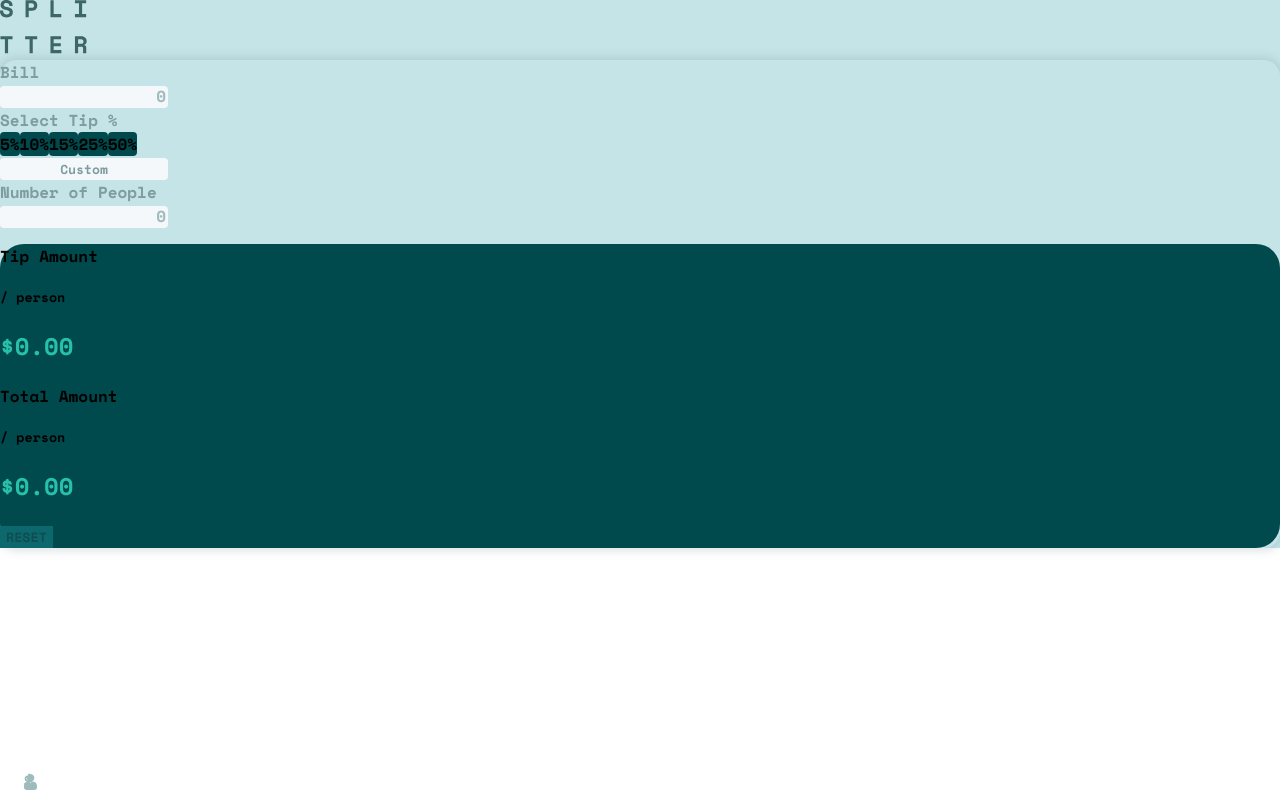
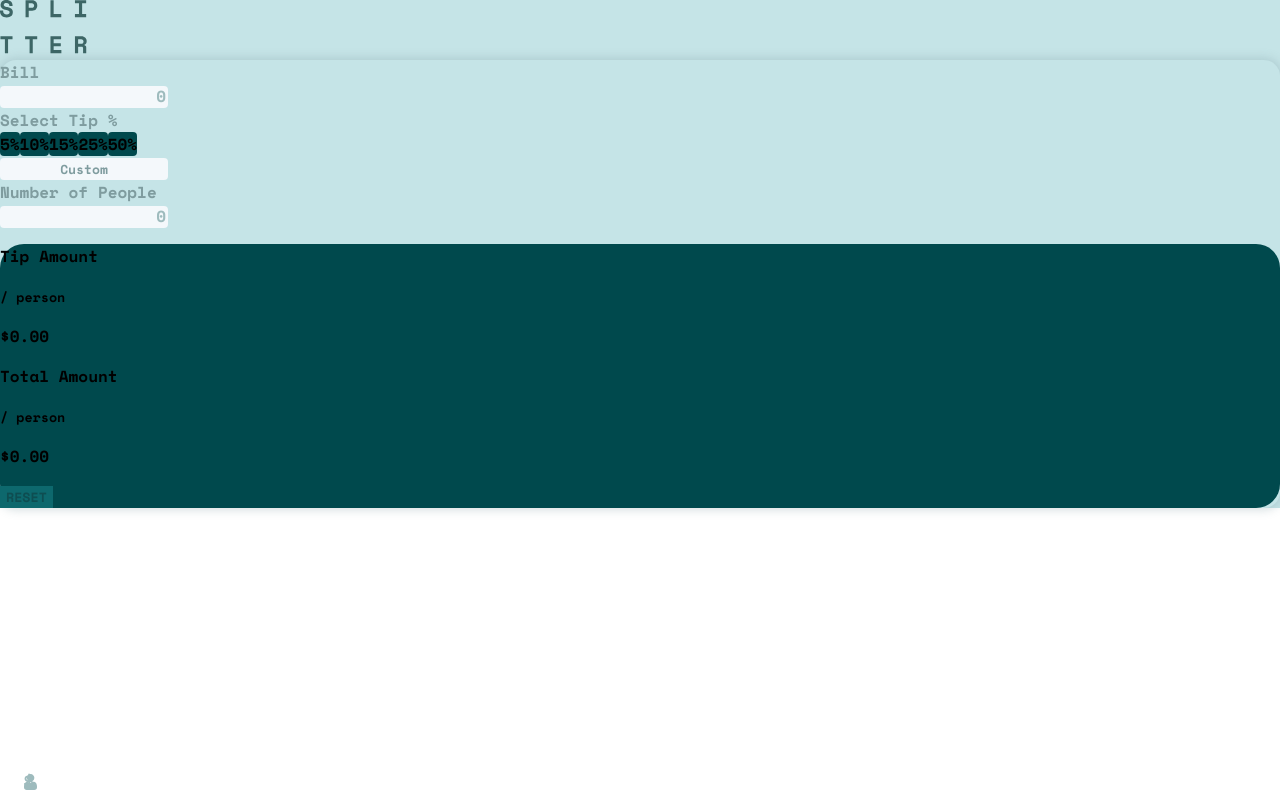
Before and after one commit to DOCSPLOIT/splitter, a React (Create React App) app: page / in a window 1280 px wide. Built offline with nearby package versions, Linux system fonts and the light colour scheme.

Commit message:
update project

```diff
--- a/src/App.tsx
+++ b/src/App.tsx
@@ -3,12 +3,14 @@ import './App.css';
 import Logo from './assets/images/logo.svg';
 import Splitter from './components/Splitter';
 function App() {
-  return <div className='vw-100 min-vh-100 d-flex flex-column bg-light-gray' >
-    <img src={Logo} alt="logo" className="mx-auto mt-5 pt-5" />
-    <div className="card mx-auto mt-5 p-4 col-md-8 col-sm-10 row col-12">
-      <Splitter />
+  return <main>
+    <div className='vw-100 min-vh-100 d-flex flex-column bg-light-gray' >
+      <img src={Logo} alt="logo" className="mx-auto mt-5 pt-5" />
+      <div className="card mx-auto mt-5 p-4 col-md-8 col-sm-10 row col-12">
+        <Splitter />
+      </div>
     </div>
-  </div>
+  </main>
 }
 
 export default App;
--- /dev/null
+++ b/src/components/AmountView/AmountView.module.css
@@ -0,0 +1,7 @@
+.bg-secondary {
+  border-radius: 1.5rem;
+}
+.amount-text {
+  font-weight: 700;
+  color: var(--primary);
+}
--- a/src/components/AmountView.tsx
+++ b/src/components/AmountView/AmountView.tsx
@@ -1,25 +1,25 @@
 import { useContext } from "react"
-import { AmountContext } from "../contexts/AmountContext"
-import { FormikContext } from "../contexts/FormikContext";
-
+import { AmountContext } from "../../contexts/AmountContext"
+import { FormikContext } from "../../contexts/FormikContext";
+import style from './AmountView.module.css'
 export default function AmountView() {
     const amountCtx = useContext(AmountContext);
     const formikCtx = useContext(FormikContext);
 
-    return <div className="col-md-5 d-flex flex-column mt-3 mt-md-0  px-4 py-5 bg-secondary ">
+    return <div className={"col-md-5 d-flex flex-column mt-3 mt-md-0  px-4 py-5 bg-secondary " + style['bg-secondary']}>
         <div className="d-flex justify-content-between">
             <div className="">
                 <p className="text-white my-0">Tip Amount</p>
                 <small className="text-muted" >/ person</small>
             </div>
-            <h2 className="amount-text" >${amountCtx.tipAmount === 0 ? '0.00' : amountCtx.tipAmount}</h2>
+            <p className={style["amount-text"] + 'h2'} >${amountCtx.tipAmount === 0 ? '0.00' : amountCtx.tipAmount}</p>
         </div>
         <div className="d-flex justify-content-between">
             <div className="">
                 <p className="text-white my-0">Total Amount</p>
                 <small className="text-muted" >/ person</small>
             </div>
-            <h2 className="amount-text" >${amountCtx.totalAmount === 0 ? '0.00' : amountCtx.totalAmount}</h2>
+            <p className={style["amount-text"] + 'h2'} >${amountCtx.totalAmount === 0 ? '0.00' : amountCtx.totalAmount}</p>
         </div>
         <button
             onClick={() => {
@@ -30,18 +30,5 @@ export default function AmountView() {
             }}
             disabled={amountCtx.tipAmount === 0 && amountCtx.totalAmount === 0}
             className="btn btn-cyan w-100 mt-5 mt-md-auto" >RESET</button>
-        <style>
-            {
-                `
-                    .bg-secondary{
-                        border-radius:1.5rem ;
-                    }
-                    .amount-text{
-                        font-weight:700;
-                        color:var(--primary)
-                    }
-                `
-            }
-        </style>
     </div>
 }
--- a/src/components/Splitter.tsx
+++ b/src/components/Splitter.tsx
@@ -1,6 +1,6 @@
 import AmountContextWrapper from "../contexts/AmountContext";
 import Bill from "./Bill";
-import AmountView from "./AmountView";
+import AmountView from "./AmountView/AmountView";
 import FormikContextWrapper from "../contexts/FormikContext";
 
 export default function Splitter() {
--- a/src/ui/Input.tsx
+++ b/src/ui/Input.tsx
@@ -3,12 +3,11 @@ import React from "react";
 export default function Input({ hasError, icon, label, errorText, onChange, ...inputAttr }: InputAttributes) {
     return <div className="mb-3 position-relative col-md-12">
         <div className="d-flex justify-content-between col-12">
-            <label htmlFor="bill" className="form-label">{label}</label>
-            {hasError && <small id="billId" className="form-text text-danger ">{errorText}</small>}
+            <label htmlFor={inputAttr.id} className="form-label">{label}</label>
+            {hasError && <small className="form-text text-danger ">{errorText}</small>}
         </div>
         <input
             className="form-control text-right"
-            aria-describedby="billId"
             placeholder="0"
             onChange={onChange}
             {...inputAttr}
```
